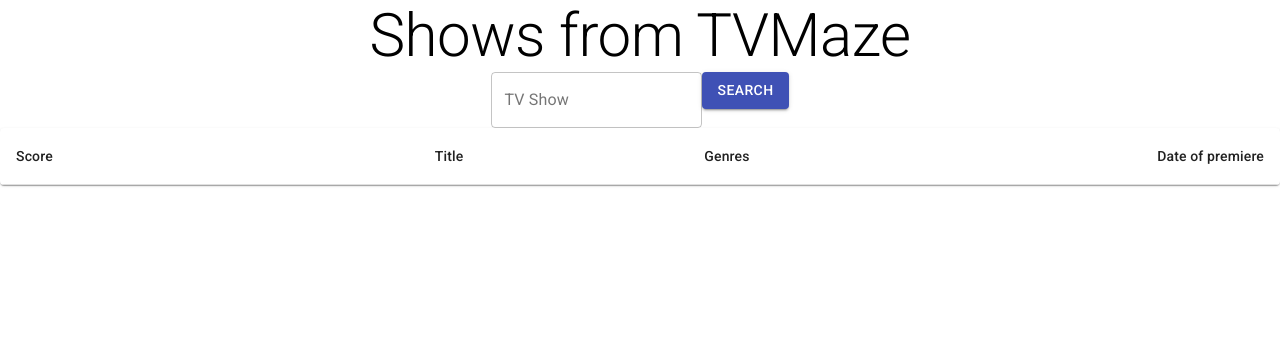
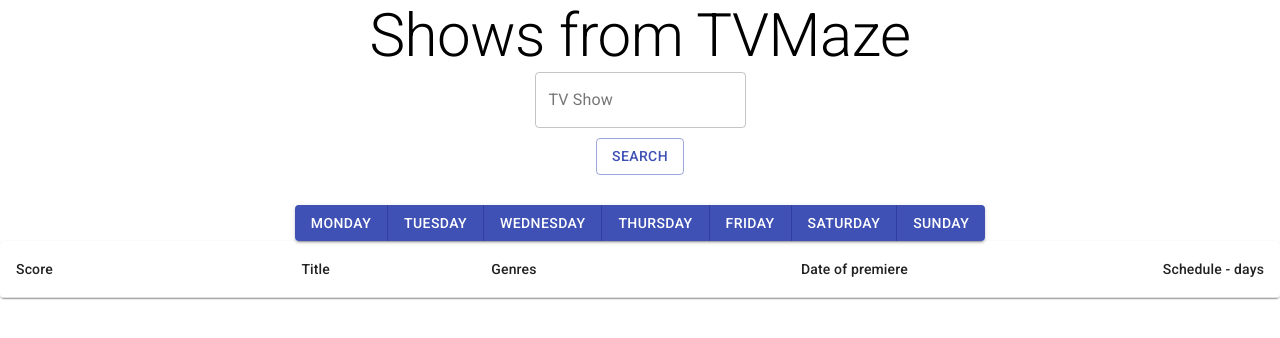
Before and after one commit to Mikolaj-Graja/TVMaze-with-React, a React (Create React App) app: page / in a window 1280 px wide. Shown: the top 338 px of the page. Built offline with nearby package versions, Linux system fonts and the light colour scheme.

Commit message:
form changes and days btn

```diff
--- a/src/App.css
+++ b/src/App.css
@@ -2,6 +2,7 @@
   text-align: center;
 }
 
-ul {
-  list-style-type: none;
+.btn-container {
+  margin-top: 10px;
+  margin-bottom: 30px;
 }
--- a/src/components/Search.js
+++ b/src/components/Search.js
@@ -19,20 +19,25 @@
       .catch((err) => console.log(`fetch error ${err}`));
     e.preventDefault();
   };
-
   render() {
     return (
-      <div>
+      <form action='submit' onSubmit={this.handleSubmit}>
         <TextField
           id='outlined-basic'
           label='TV Show'
           variant='outlined'
           onChange={this.handleInput}
         />
-        <Button variant='contained' color='primary' onClick={this.handleSubmit}>
-          Search
-        </Button>
-      </div>
+        <div className='btn-container'>
+          <Button
+            className='btn'
+            variant='outlined'
+            color='primary'
+            onClick={this.handleSubmit}>
+            Search
+          </Button>
+        </div>
+      </form>
     );
   }
 }
--- a/src/components/ShowList.js
+++ b/src/components/ShowList.js
@@ -8,7 +8,19 @@
   TableCell,
   TableBody,
   Paper,
+  Button,
+  ButtonGroup,
 } from '@material-ui/core';
+
+const weekDays = [
+  'Monday',
+  'Tuesday',
+  'Wednesday',
+  'Thursday',
+  'Friday',
+  'Saturday',
+  'Sunday',
+];
 class ShowList extends React.Component {
   state = {
     tvList: [],
@@ -16,10 +28,26 @@
   updateTVList = (newList) => {
     this.setState({ tvList: newList });
   };
+  handleDay = (day) => {
+    console.log(day);
+  };
+
   render() {
     return (
       <div>
         <Search updateTVList={this.updateTVList} />
+
+        <ButtonGroup
+          variant='contained'
+          color='primary'
+          aria-label='contained primary button group'>
+          {weekDays.map((day) => (
+            <Button key={day} onClick={() => this.handleDay(day)}>
+              {day}
+            </Button>
+          ))}
+        </ButtonGroup>
+
         <TableContainer component={Paper}>
           <Table aria-label='simple table'>
             <TableHead>
@@ -28,6 +56,7 @@
                 <TableCell align='right'>Title</TableCell>
                 <TableCell align='right'>Genres</TableCell>
                 <TableCell align='right'>Date of premiere</TableCell>
+                <TableCell align='right'>Schedule - days</TableCell>
               </TableRow>
             </TableHead>
             <TableBody>
@@ -38,9 +67,12 @@
                   </TableCell>
                   <TableCell align='right'>{series.show.name}</TableCell>
                   <TableCell align='right'>
-                    {series.show.genres.map((genre) => `${genre},`)}
+                    {series.show.genres.map((genre) => `${genre}, `)}
                   </TableCell>
                   <TableCell align='right'>{series.show.premiered}</TableCell>
+                  <TableCell align='right'>
+                    {series.show.schedule.days.map((day) => `${day}, `)}
+                  </TableCell>
                 </TableRow>
               ))}
             </TableBody>
```
